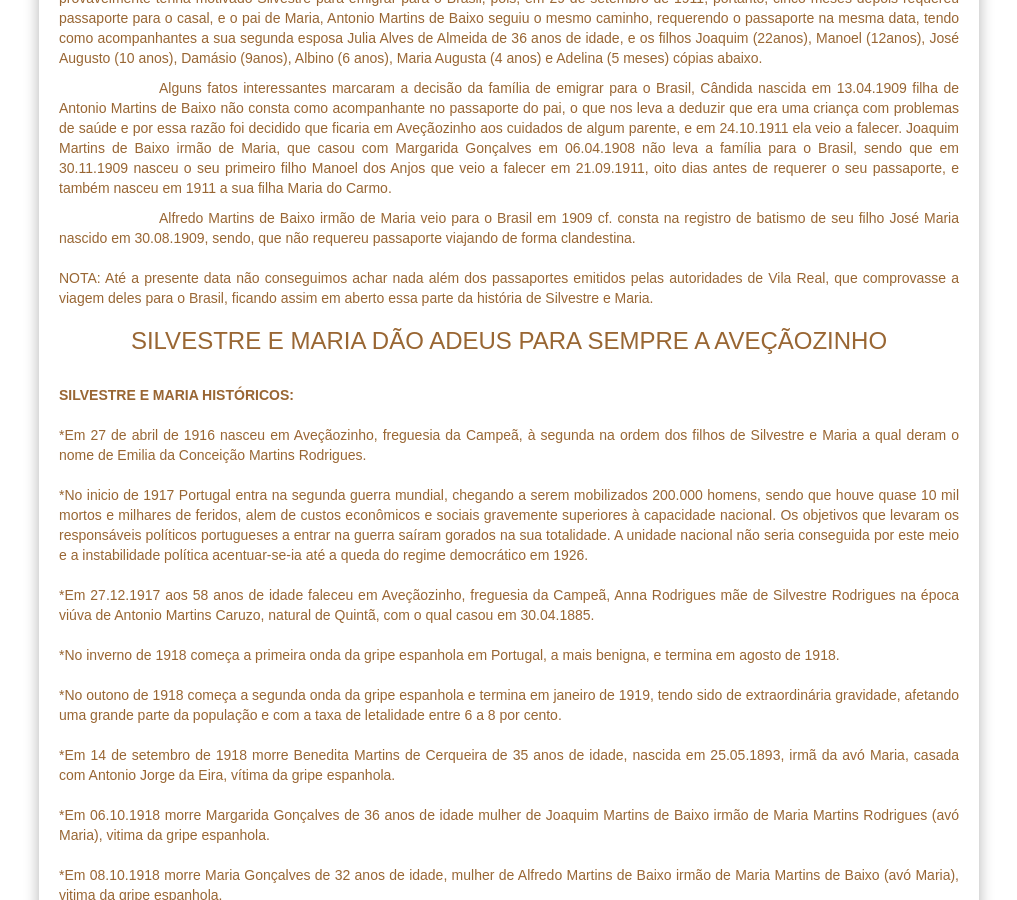
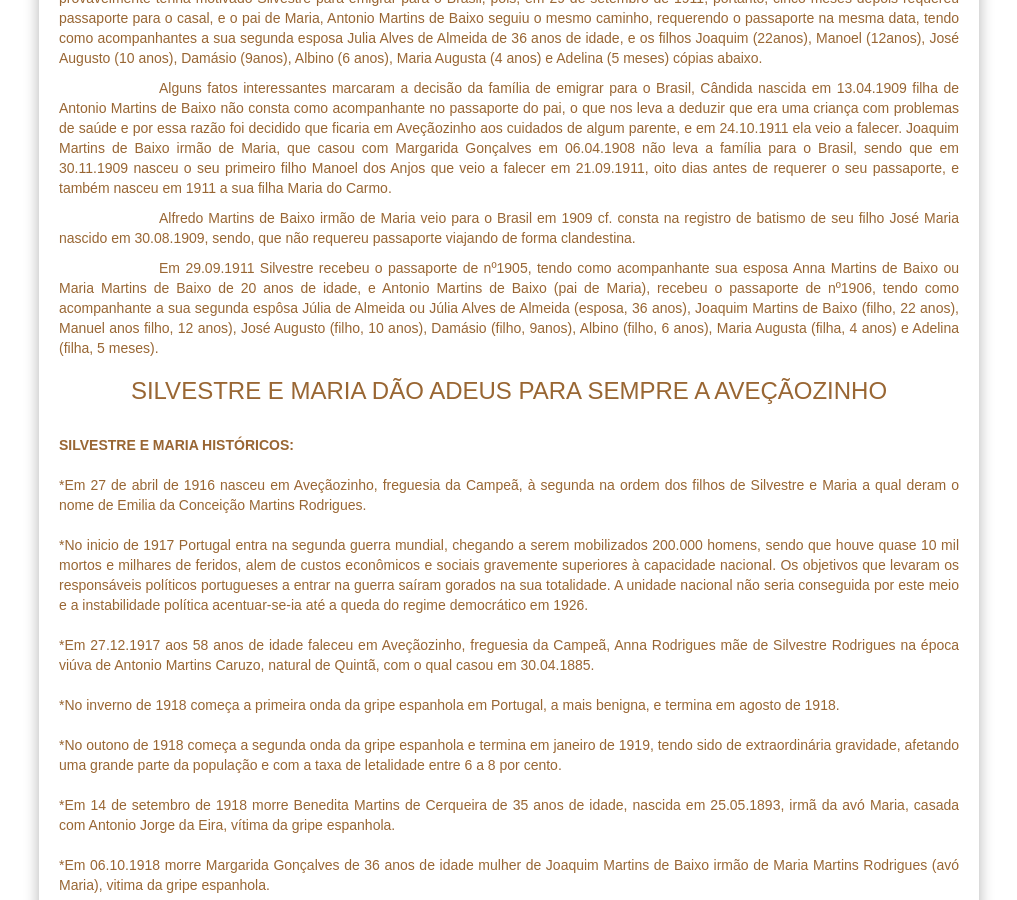
Before and after one commit to claudiovargas1955/claudiovargas1955.github.io, a Jekyll site: the page built from _pages/historia-de-silvestre.html, in a window 1280 px wide and 900 px high, scrolled down 8372 px. Shown: the whole window, without its empty margins (131-1148 px from the left). Built offline with Jekyll 4.4.1, drawn with Linux system fonts in a browser that asks for light colours; some web fonts are replaced.

Commit message:
Update historia-de-silvestre.html

```diff
--- a/_pages/historia-de-silvestre.html
+++ b/_pages/historia-de-silvestre.html
@@ -440,7 +440,7 @@ Joaquina da Costa Pinheiro.
 que provavelmente tenha motivado Silvestre para emigrar para o Brasil, pois, em 29 de setembro de 1911, portanto, cinco meses depois
 requereu passaporte para o casal, e o pai de Maria, Antonio Martins de Baixo seguiu    o mesmo caminho, requerendo o passaporte na
 mesma data, tendo como acompanhantes a sua segunda esposa Julia Alves de Almeida de 36 anos de idade, e os filhos Joaquim (22anos),
-Manoel (12anos), José Augusto (10 anos), Damásio (9anos),    Albino (6 anos), Maria Augusta (4 anos) e Adelina (5 meses) cópias abaixo.
+Manoel (12anos), José Augusto (10 anos), Damásio (9anos), Albino (6 anos), Maria Augusta (4 anos) e Adelina (5 meses) cópias abaixo.
 <p style="text-indent:100px";/>Alguns fatos interessantes marcaram a decisão da família de emigrar para o Brasil, Cândida nascida em
 13.04.1909 filha de Antonio Martins de Baixo não consta como acompanhante no passaporte do pai, o que nos leva a deduzir que era uma
 criança com problemas de saúde e por essa razão foi decidido que ficaria em Aveçãozinho aos cuidados de algum parente, e em 24.10.1911
@@ -448,9 +448,18 @@ ela veio a falecer. Joaquim Martins de Baixo irmão de Maria, que casou com Marg
 Brasil, sendo que em 30.11.1909 nasceu o seu primeiro filho Manoel dos Anjos que veio a falecer em 21.09.1911, oito dias antes de
 requerer o seu passaporte, e também nasceu em 1911 a sua filha Maria do Carmo.
 <p style="text-indent:100px";/>Alfredo Martins de Baixo irmão de Maria veio para o Brasil em 1909 cf. consta na registro de batismo de
-seu filho José Maria nascido em 30.08.1909, sendo, que não requereu passaporte viajando de forma    clandestina. <br/><br/>
-NOTA: Até a presente data não conseguimos achar nada além dos passaportes emitidos pelas autoridades de Vila Real, que comprovasse a
-viagem deles para o Brasil, ficando assim em aberto essa parte da história de Silvestre e Maria.</p>
+seu filho José Maria nascido em 30.08.1909, sendo, que não requereu passaporte viajando de forma clandestina. <br/>
+<p style="text-indent:100px";/>Em 29.09.1911 Silvestre recebeu o passaporte de nº1905, tendo como acompanhante sua esposa Anna Martins
+de Baixo ou Maria Martins de Baixo de 20 anos de idade, e Antonio Martins de Baixo (pai de Maria), recebeu o passaporte de nº1906, tendo
+como acompanhante a sua segunda espôsa Júlia de Almeida ou Júlia Alves de Almeida (esposa, 36 anos), Joaquim Martins de Baixo (filho,
+22 anos), Manuel anos filho, 12 anos), José Augusto (filho, 10 anos), Damásio (filho, 9anos), Albino (filho, 6 anos), Maria Augusta
+(filha, 4 anos) e Adelina (filha, 5 meses).
+
+<br/>
+
+
+
+
 
 <h3 align="center";>SILVESTRE E MARIA DÃO ADEUS PARA SEMPRE A AVEÇÃOZINHO</h3><br/>
 <p> <b>SILVESTRE E MARIA HISTÓRICOS:</b><br/><br/>
```
